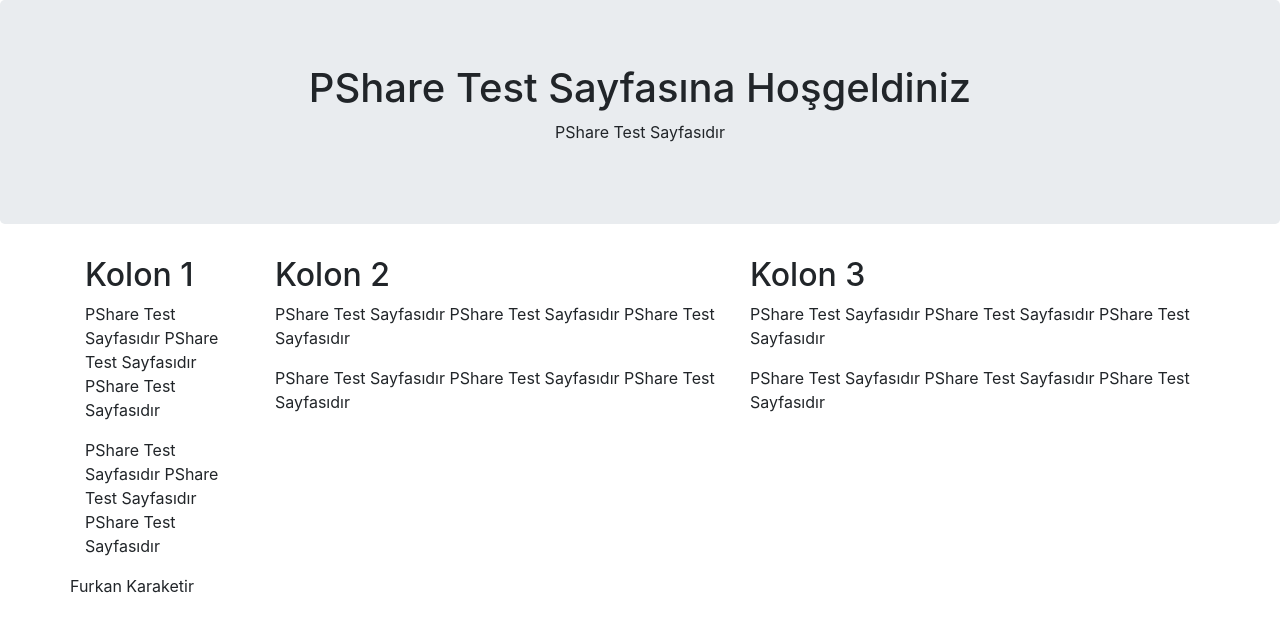
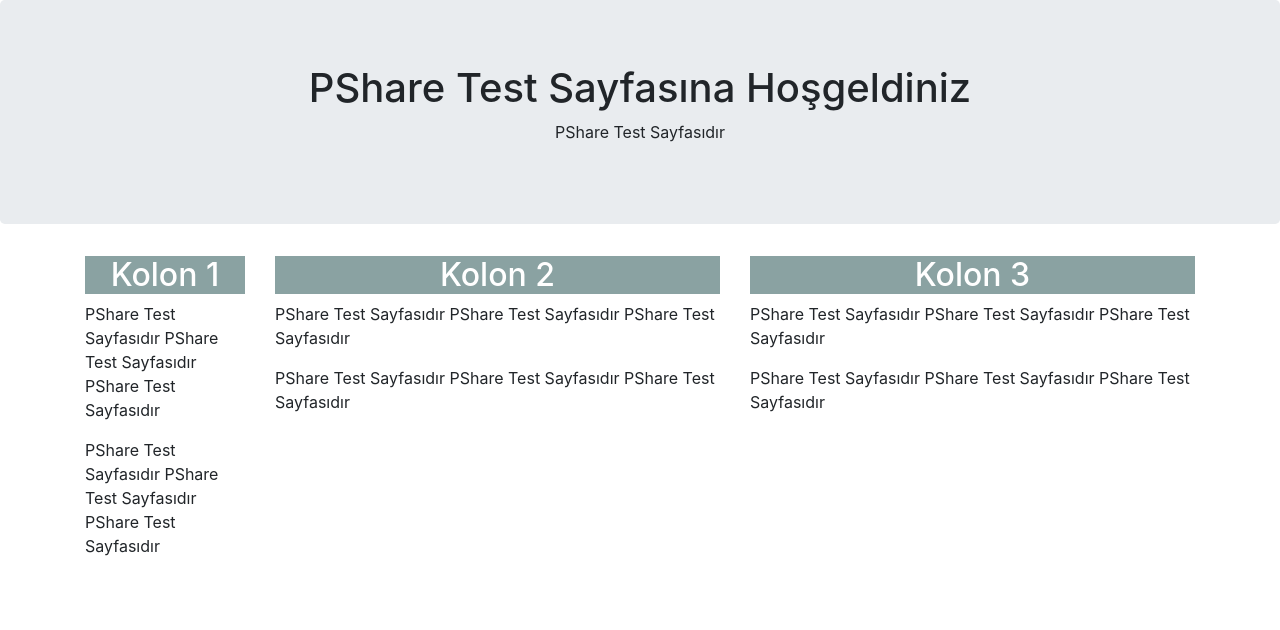
Before and after one commit to FurkanKaraketir-zz/PShareWebSite, a plain HTML site: page public/index.html in a window 1280 px wide. Drawn offline with nearby package versions, Linux system fonts and the light colour scheme.

Commit message:
styles css added

```diff
--- a/public/index.html
+++ b/public/index.html
@@ -6,6 +6,7 @@
       integrity="sha384-MCw98/SFnGE8fJT3GXwEOngsV7Zt27NXFoaoApmYm81iuXoPkFOJwJ8ERdknLPMO"
       crossorigin="anonymous"
     />
+    <link rel="stylesheet" href="styles.css" />
   </head>
 
   <body>
@@ -43,7 +44,6 @@
           </p>
         </div>
       </div>
-      <div class="row">Furkan Karaketir</div>
     </div>
   </body>
   <script
--- /dev/null
+++ b/public/styles.css
@@ -0,0 +1,5 @@
+h2 {
+  background-color: #8aa2a2;
+  color: white;
+  text-align: center;
+}
```
